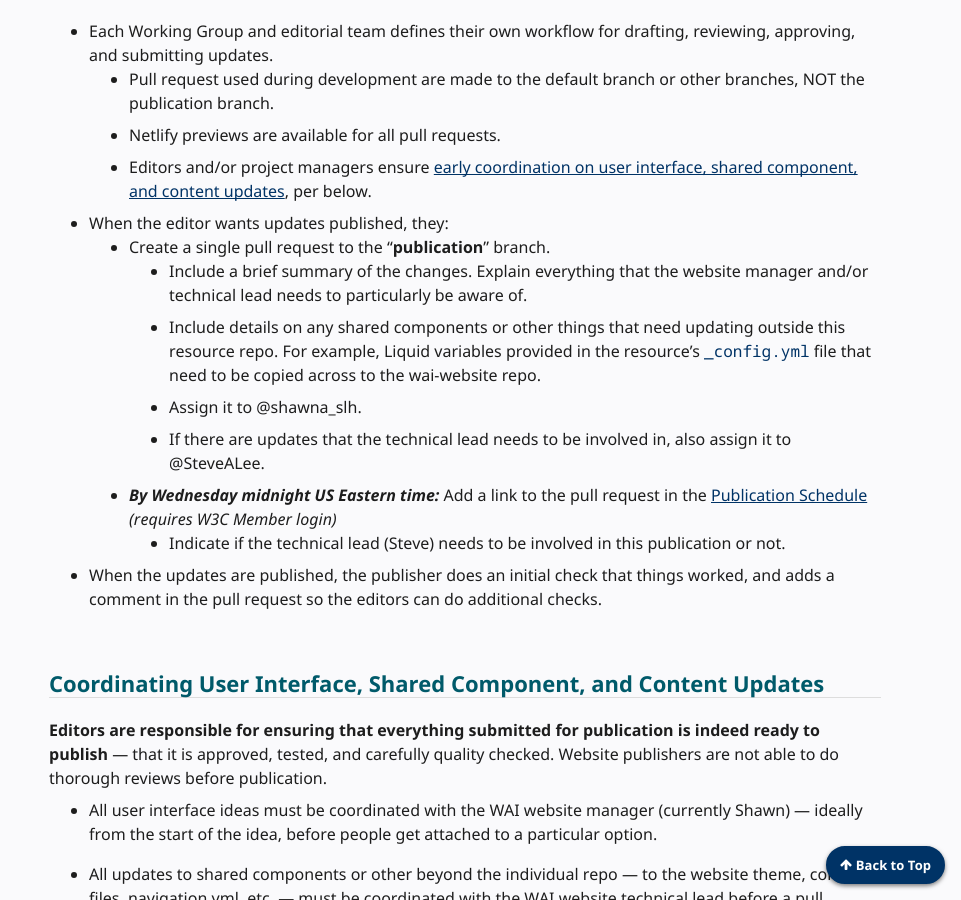
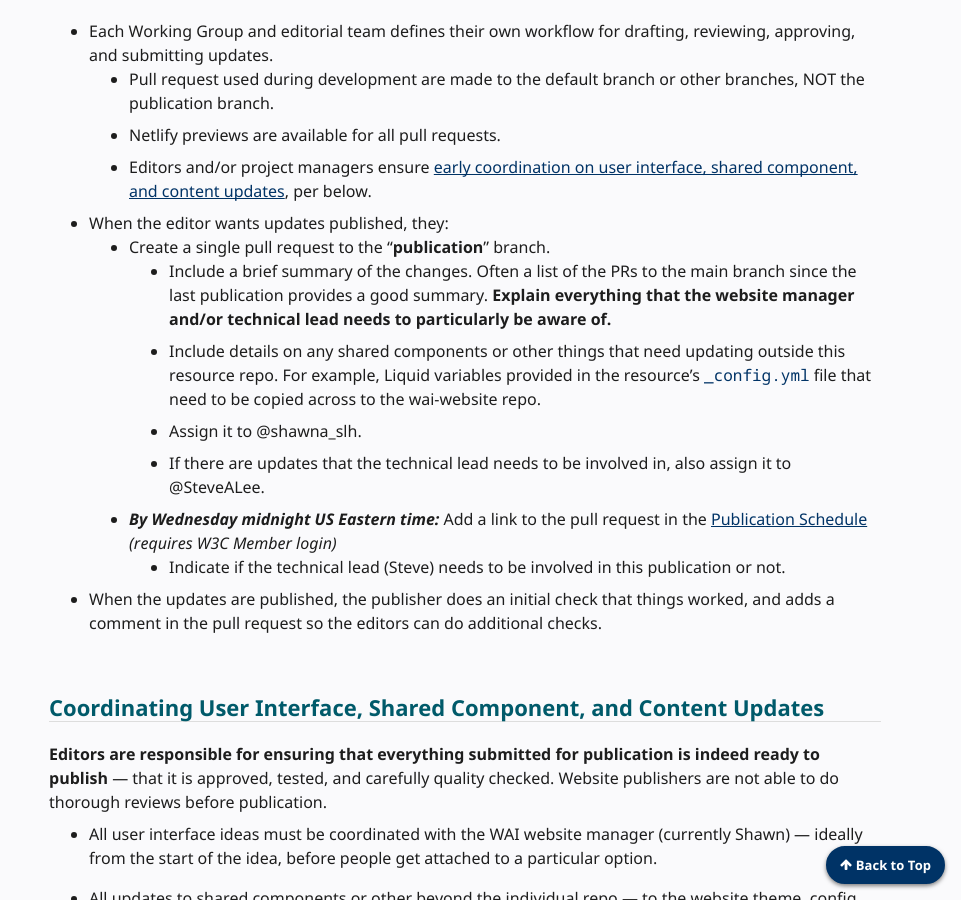
Before and after one commit to w3c/wai-website-theme, a Jekyll site: the page built from content/workflow.md, in a window 1280 px wide and 900 px high, scrolled down 1029 px. Shown: the whole window, without its empty margins (319-1280 px from the left). Built offline with Jekyll 4.4.1, drawn with Linux system fonts in a browser that asks for light colours; cached includes are drawn as plain includes; comment, search, counter and statistics services are not loaded.

Commit message:
Update workflow.md

```diff
--- a/content/workflow.md
+++ b/content/workflow.md
@@ -37,7 +37,7 @@ This process enables parts of the WAI website to be developed independently thro
   * Editors and/or project managers ensure [early coordination on user interface, shared component, and content updates](#coop), per below.
 * When the editor wants updates published, they:
   * Create a single pull request to the "**publication**" branch.
-    * Include a brief summary of the changes. Explain everything that the website manager and/or technical lead needs to particularly be aware of.
+    * Include a brief summary of the changes. Often a list of the PRs to the main branch since the last publication provides a good summary. **Explain everything that the website manager and/or technical lead needs to particularly be aware of.**
     * Include details on any shared components or other things that need updating outside this resource repo. For example,  Liquid variables provided in the resource's `_config.yml` file that need to be copied across to the wai-website repo.
     * Assign it to @shawna_slh.
     * If there are updates that the technical lead needs to be involved in, also assign it to @SteveALee.
```
